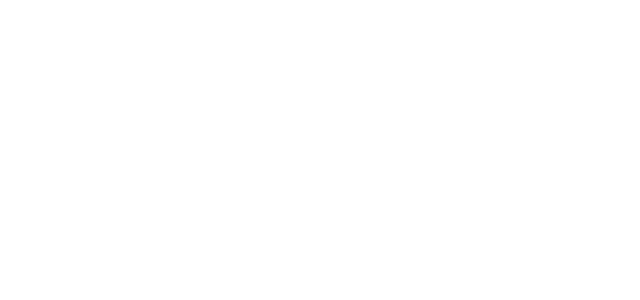
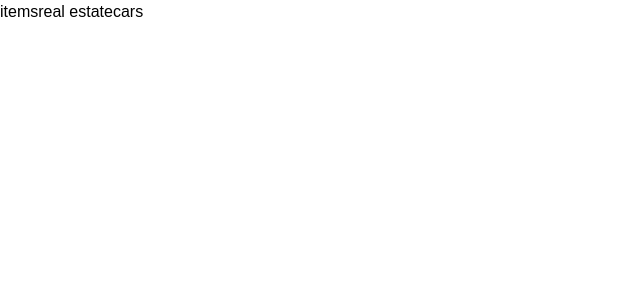
Before and after one commit to Abonsama/tradvil, a Next.js app: page /FreeMarketPage in a window 1280 px wide. Shown: the top 300 px of the page, without its empty margins (0-640 px from the left). Built offline with nearby package versions, Linux system fonts and the light colour scheme.

Commit message:
Fix:set the functionality of free market selection page

```diff
--- a/app/FreeMarketPage/page.tsx
+++ b/app/FreeMarketPage/page.tsx
@@ -3,14 +3,17 @@ import Link from "next/link";
 export default function CRCPage(){
     return(
         <section>
-            <Link href={""} className="collectionButton">
+            <Link href={"../collectionMarketPage"} className="collectionButton">
                 {/* image and describtion*/}
+                items
             </Link>
-            <Link href={""} className="realEstateButton">
+            <Link href={"../realEstatePage"} className="realEstateButton">
                 {/* image and describtion*/}
+                real estate
             </Link>
-            <Link href={""} className="carsButton">
+            <Link href={"../automobilePage"} className="carsButton">
                 {/* image and describtion*/}
+                cars
             </Link>
         </section>
     )
```
